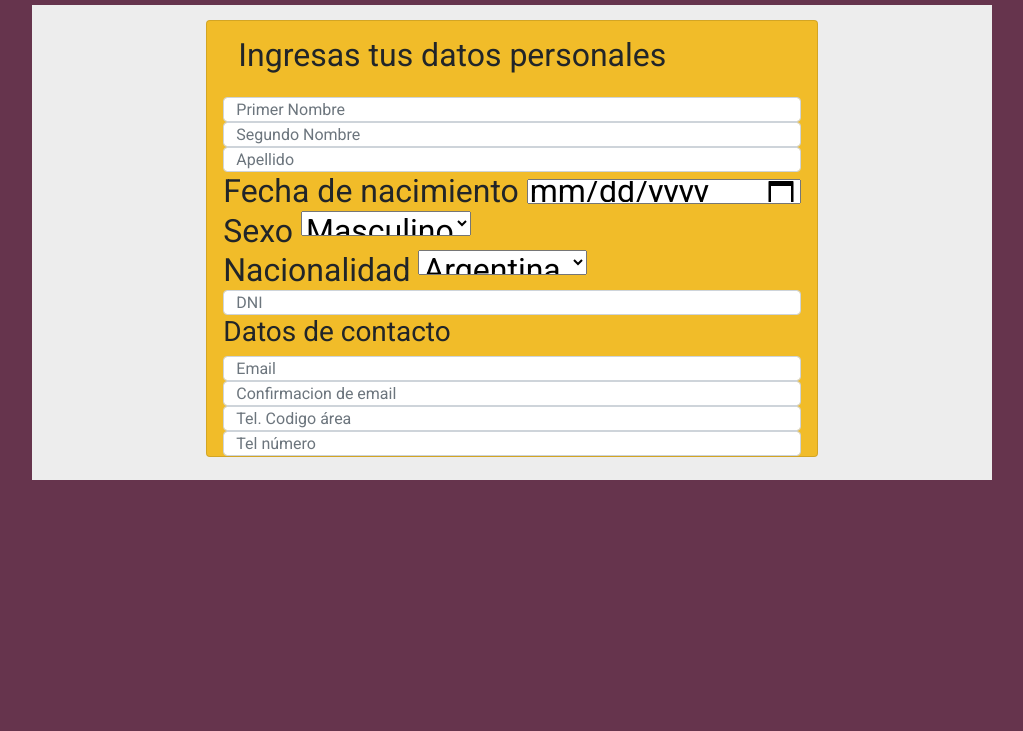
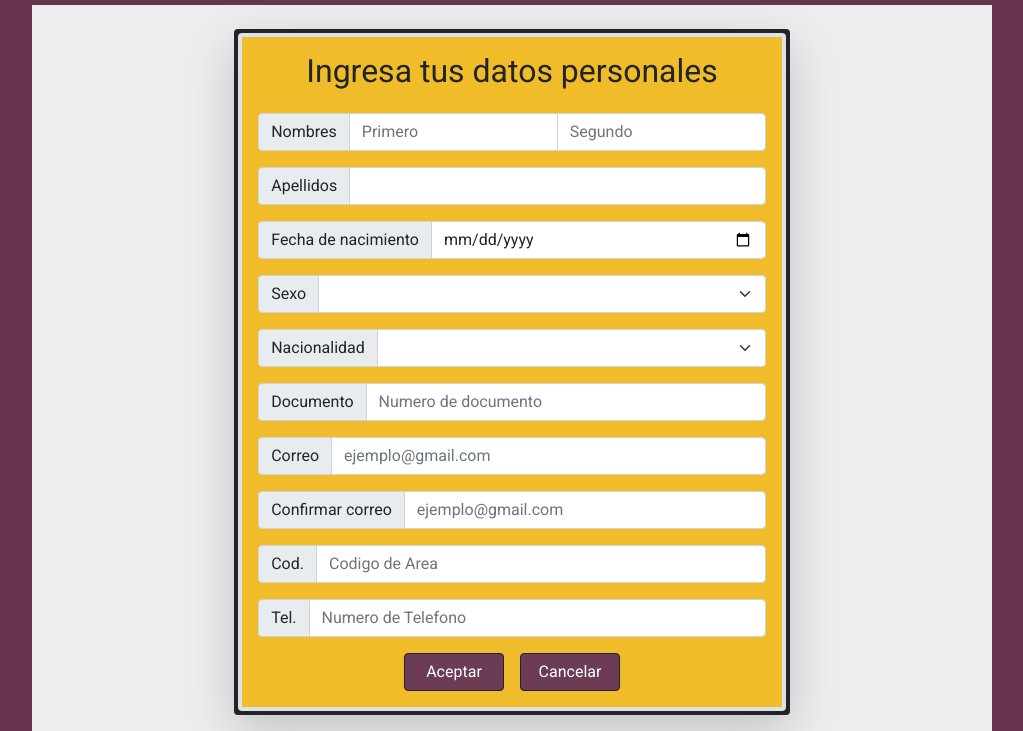
Before and after one commit to Equipoyavoy/Yovoy2021, a plain HTML site: page inscripcion.html in a window 1280 px wide. Shown: the part 81-812 px from the top of the page, without its empty margins (128-1151 px from the left). Drawn offline with nearby package versions, Linux system fonts and the light colour scheme.

Commit message:
Formulario corregido

```diff
--- a/inscripcion.html
+++ b/inscripcion.html
@@ -21,7 +21,7 @@
     <link href="https://fonts.googleapis.com/css2?family=Roboto:wght@300;400;700&display=swap" rel="stylesheet">
 </head>
 
-<body class="centrar">
+<body class="centrar ">
     <div class="contenedor">
         <nav class="navbar navbar-expand-md navbar-dark">
             <div class="container-fluid">
@@ -51,11 +51,12 @@
 
             </div>
         </nav>
+        <br>
         <header class="centrar">
             <!-- <div class="container-yv">
                 <div class="card"> -->
                     <form id="signup-form">
-                        <h2 class="card-title">
+                        <h2 class="card-title shadow-lg p-1 mb-3 bg-body rounded">
                             <section id="home">
                                 <div class="home container-yv" id="login">
                                     <!-- <div class="container p-4">
@@ -68,38 +69,42 @@
                                     </div> -->
 
                                     <div class="container-yv">
-                                        <div class="card">
+                                        <div class="card border border-4">
                                             <form id="signup-form">
-                                                <h2 class="card-title">Ingresas tus datos personales</h2>
-                                                <div class="form-group">
-                                                    <input type="text" id="signup-Primer Nombre" class="form-control"
-                                                        placeholder="Primer Nombre" required>
+                                                <h2 class="card-title d-flex justify-content-center">Ingresa tus datos personales</h2>
+
+
+                                                    <!--<h3 class="card-title d-flex justify-content-center">Datos de contacto</h3>-->
+
+                                                <!----------------------------Aca empieza otro formato de formulario---------------------------------------->
+                                                <div class="input-group mb-3">
+                                                    <span class="input-group-text">Nombres</span>
+                                                    <input type="text" aria-label="First name" class="form-control" style="height: auto;" placeholder="Primero">
+                                                    <input type="text" aria-label="Last name" class="form-control" style="height: auto;" placeholder="Segundo">
                                                   </div>
-                                                <div class="form-group">
-                                                    <input type="text" id="signup-Segundo Nombre" class="form-control"
-                                                        placeholder="Segundo Nombre" required>
-                                                </div>
-                                                <div class="form-group">
-                                                    <input type="text" id="signup-Apellido" class="form-control"
-                                                        placeholder="Apellido" required>
+                                                  <div class="input-group mb-3">
+                                                    <span class="input-group-text">Apellidos</span>
+                                                    <input type="text" aria-label="First name" class="form-control" style="height: auto;">
                                                   </div>
 
-                                                <div class="form-group">
-                                                    <label for="Dia">Fecha de nacimiento</label>
-                                                    <input type="date" name="salida" id="">
+                                                  <div class="input-group mb-3">
+                                                    <span class="input-group-text">Fecha de nacimiento</span>
+                                                    <input type="date" name="salida" aria-label="First name" class="form-control" style="height: auto;">
                                                   </div>
 
-
-                                                <div class="form-group">
-                                                    <label for="Sexo">Sexo</label>
-                                                    <select name="Sexo" id="sexo">
+                                                  <div class="input-group mb-3">
+                                                    <span class="input-group-text">Sexo</span>
+                                                    <select name="Sexo" id="sexo" style="height:auto;" class="form-select form-select-sm">
+                                                        <option value="Sexo"></option>
                                                         <option value="Sexo">Masculino</option>
                                                         <option value="Sexo">Femenino</option>
                                                     </select>
                                                   </div>
-                                                <div class="form-group">
-                                                    <label for="Nacionalidad">Nacionalidad</label>
-                                                    <select name="Nacionalidad" id="nacionalidad">
+
+                                                  <div class="input-group mb-3">
+                                                    <span class="input-group-text">Nacionalidad</span>
+                                                    <select name="Nacionalidad" id="nacionalidad" style="height:auto;" class="form-select form-select-sm">
+                                                        <option value="Nacionalidad"></option>
                                                         <option value="Nacionalidad">Argentina</option>
                                                         <option value="Nacionalidad">Brasil</option>
                                                         <option value="Nacionalidad">Uruguay</option>
@@ -113,34 +118,52 @@
                                                     </select>
                                                   </div>
 
-                                                <div class="form-group">
-                                                    <input type="text" id="signup-documento" class="form-control"
-                                                        placeholder="DNI" required>
+
+                                                <div class="input-group mb-3">
+                                                    <span class="input-group-text">Documento</span>
+                                                    <input type="text" aria-label="Documento" required placeholder="Numero de documento" class="form-control" style="height: auto;">
                                                 </div>
 
 
-                                                <h3 class="card-title">Datos de contacto</h3>
+                                                <div class="input-group mb-3">
+                                                    <span class="input-group-text">Correo</span>
+                                                    <input type="text" aria-label="Correo" class="form-control" required placeholder="ejemplo@gmail.com" style="height: auto;">
+                                                </div>
 
-                                                <div class="form-group">
-                                                    <input type="text" id="signup-email" class="form-control"
-                                                        placeholder="Email" required>
+                                                <div class="input-group mb-3">
+                                                    <span class="input-group-text">Confirmar correo</span>
+                                                    <input type="text" aria-label="Correo" class="form-control" required placeholder="ejemplo@gmail.com" style="height: auto;">
                                                 </div>
-                                                <div class="form-group">
-                                                    <input type="text" id="signup-confirmacion de email"
-                                                        class="form-control" placeholder="Confirmacion de email"
-                                                        required>
+
+                                                <div class="input-group mb-3">
+                                                    <span class="input-group-text">Cod.</span>
+                                                    <input type="text" aria-label="Codigo" class="form-control" required placeholder="Codigo de Area" style="height: auto;">
                                                 </div>
-                                                <div class="form-group">
-                                                    <input type="text" id="signup-telcodarea" class="form-control"
-                                                        placeholder="Tel. Codigo área" required>
+
+                                                <div class="input-group mb-3">
+                                                    <span class="input-group-text">Tel.</span>
+                                                    <input type="text" aria-label="Tel" class="form-control" required placeholder="Numero de Telefono" style="height: auto;">
                                                 </div>
-                                                <div class="form-group">
-                                                    <input type="text" id="signup-telnumero" class="form-control"
-                                                        placeholder="Tel número" required>
+
+
+
+
+                                                <div class="d-grid mb-3 gap-2 d-md-flex justify-content-md-end mx-auto">
+                                                    <button class="btn btn-dark me-md-2" style="background-color: #6B3C54; width: 100px;" type="button">Aceptar</button>
+                                                    <button class="btn btn-dark" style="background-color: #6B3C54; width: 100px;" type="button">Cancelar</button>
                                                   </div>
+
+                                            </form>
+                                        </div>
+                                    </div>
+                                </div>
+                            </section>
+                        </h2>
+                    </form>
+
+
         </header>
     </div>
-
 
     <script src="https://cdn.jsdelivr.net/npm/bootstrap@5.1.0/dist/js/bootstrap.bundle.min.js"
         integrity="sha384-U1DAWAznBHeqEIlVSCgzq+c9gqGAJn5c/t99JyeKa9xxaYpSvHU5awsuZVVFIhvj"
```
Lines whose indentation alone changed are shown as unchanged.
